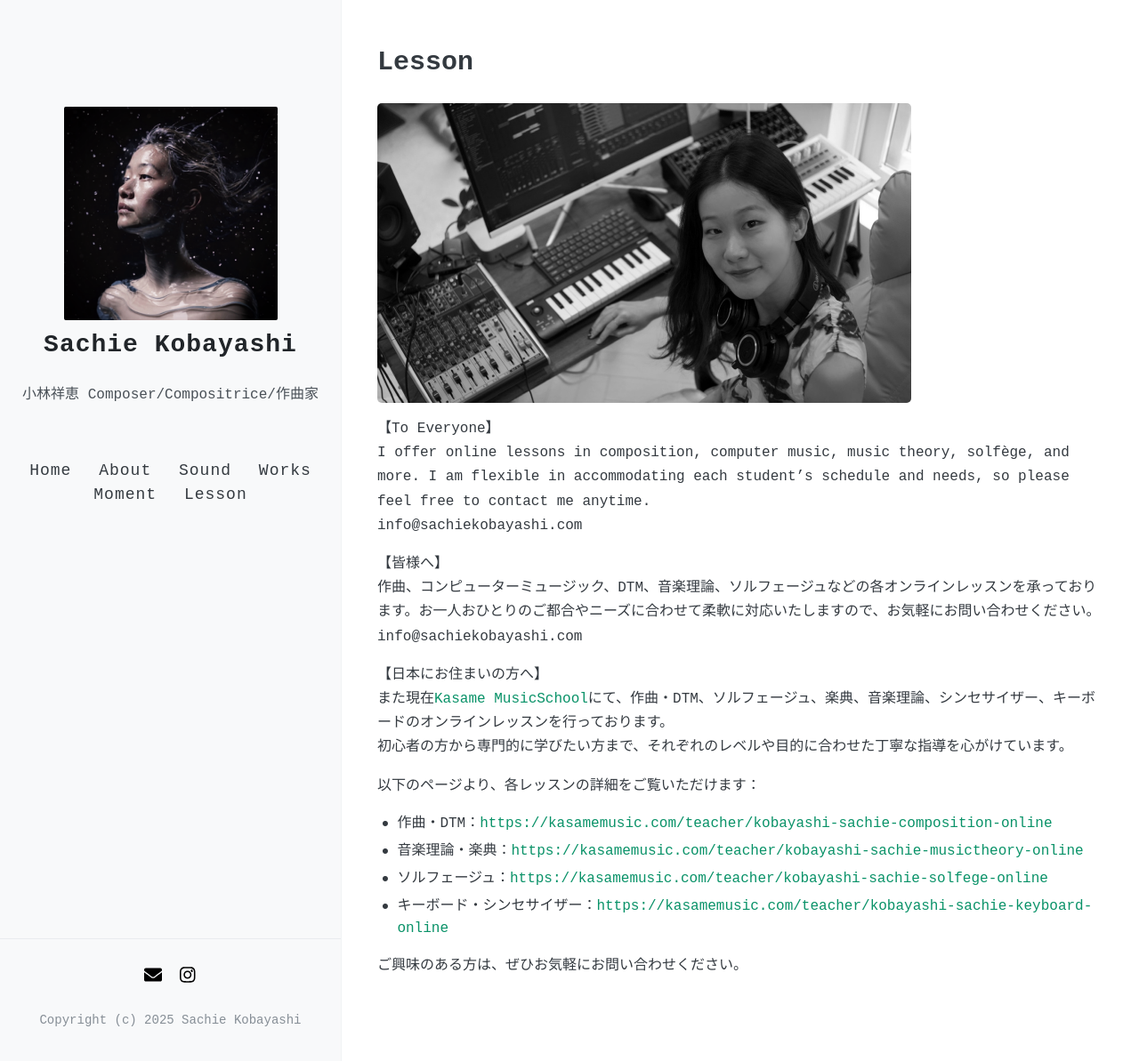
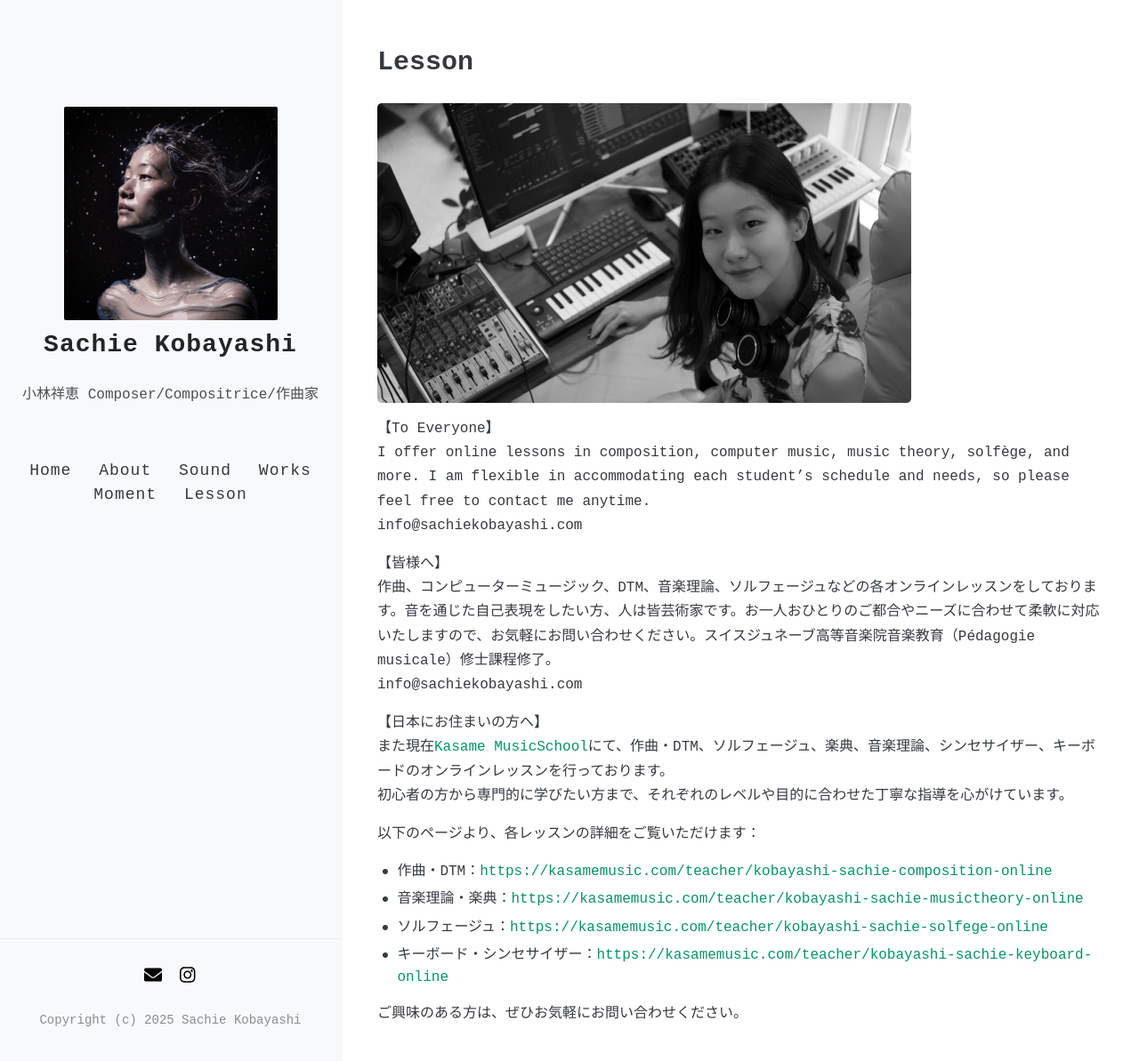
Before and after one commit to kbys88/kbys88.github.io, a Jekyll site: the page built from archive/lesson.html, in a window 1280 px wide and 1195 px high. Shown: the whole window at 89% size. Built offline with Jekyll 4.4.1, drawn with Linux system fonts in a browser that asks for light colours; nearby versions of some CDN libraries.

Commit message:
Update and rename index.html to lesson.html

```diff
--- a/archive/index.html
+++ b/archive/lesson.html
@@ -12,7 +12,7 @@ permalink: /lesson/
 I offer online lessons in composition, computer music, music theory, solfège, and more. I am flexible in accommodating each student’s schedule and needs, so please feel free to contact me anytime.<br>
 info@sachiekobayashi.com</p>
 <p>【皆様へ】<br>
-作曲、コンピューターミュージック、DTM、音楽理論、ソルフェージュなどの各オンラインレッスンを承っております。お一人おひとりのご都合やニーズに合わせて柔軟に対応いたしますので、お気軽にお問い合わせください。<br>
+作曲、コンピューターミュージック、DTM、音楽理論、ソルフェージュなどの各オンラインレッスンをしております。音を通じた自己表現をしたい方、人は皆芸術家です。お一人おひとりのご都合やニーズに合わせて柔軟に対応いたしますので、お気軽にお問い合わせください。スイスジュネーブ高等音楽院音楽教育（Pédagogie musicale）修士課程修了。<br>
 info@sachiekobayashi.com</p>
 
 <p>【日本にお住まいの方へ】<br>
```
